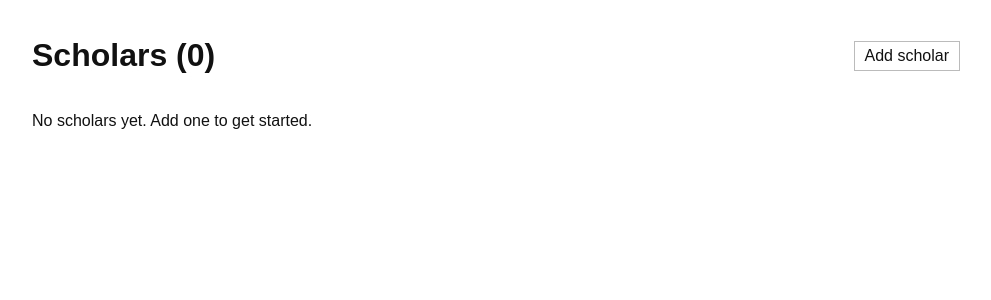
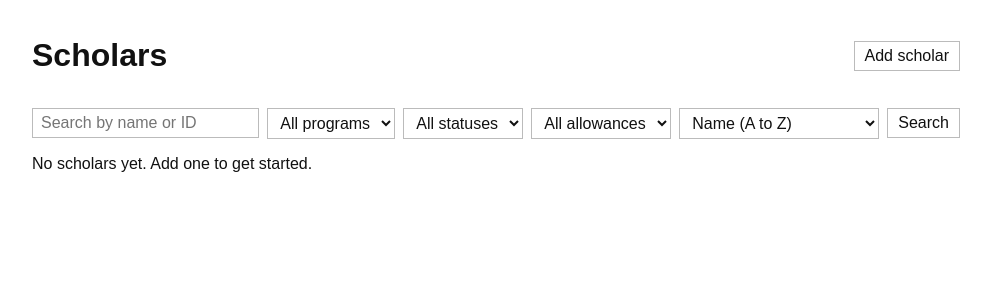
Before and after one commit to JevDoesCode/ScholarTrack, an ASP.NET Core app: page / in a window 1280 px wide. Shown: the part 47-347 px from the top of the page, without its empty margins (144-1135 px from the left). Run offline with ASP.NET Core 8, Linux system fonts and the light colour scheme.

Commit message:
Add files via upload

```diff
--- a/Controllers/ScholarsController.cs
+++ b/Controllers/ScholarsController.cs
@@ -2,6 +2,7 @@ using Microsoft.AspNetCore.Mvc;
 using Microsoft.EntityFrameworkCore;
 using ScholarTrack.Data;
 using ScholarTrack.Models;
+using ScholarTrack.ViewModels;
 
 namespace ScholarTrack.Controllers;
 
@@ -14,11 +15,56 @@ public class ScholarsController : Controller
         _db = db;
     }
 
-    // READ: list all scholars
-    public async Task<IActionResult> Index()
+    private const int PageSize = 10;
+
+    // READ: list scholars with search, filters, sorting and paging
+    public async Task<IActionResult> Index(
+        string? search, string? program, ScholarStatus? status, AllowanceStatus? allowance,
+        string? sort, int page = 1)
     {
-        var scholars = await _db.Scholars.AsNoTracking().OrderBy(s => s.Id).ToListAsync();
-        return View(scholars);
+        search = search?.Trim();
+        var sortKey = sort != null && ScholarListViewModel.SortOptions.ContainsKey(sort) ? sort : "name";
+
+        IQueryable<Scholar> query = _db.Scholars.AsNoTracking();
+
+        if (!string.IsNullOrEmpty(search))
+        {
+            // Match part of a name, or an exact ID number.
+            query = int.TryParse(search, out var idNumber)
+                ? query.Where(s => s.FullName.Contains(search) || s.Id == idNumber)
+                : query.Where(s => s.FullName.Contains(search));
+        }
+        if (!string.IsNullOrEmpty(program)) query = query.Where(s => s.Program == program);
+        if (status.HasValue) query = query.Where(s => s.Status == status.Value);
+        if (allowance.HasValue) query = query.Where(s => s.Allowance == allowance.Value);
+
+        query = sortKey switch
+        {
+            "name_desc" => query.OrderByDescending(s => s.FullName),
+            "year" => query.OrderBy(s => s.YearLevel).ThenBy(s => s.FullName),
+            "newest" => query.OrderByDescending(s => s.Id),
+            _ => query.OrderBy(s => s.FullName)
+        };
+
+        var totalCount = await query.CountAsync();
+        var pageCount = Math.Max(1, (int)Math.Ceiling(totalCount / (double)PageSize));
+        page = Math.Clamp(page, 1, pageCount);
+
+        var model = new ScholarListViewModel
+        {
+            Items = await query.Skip((page - 1) * PageSize).Take(PageSize).ToListAsync(),
+            Search = search,
+            Program = program,
+            Status = status,
+            Allowance = allowance,
+            Sort = sortKey,
+            Page = page,
+            PageSize = PageSize,
+            PageCount = pageCount,
+            TotalCount = totalCount,
+            OverallCount = await _db.Scholars.CountAsync()
+        };
+        return View(model);
     }
 
     // CREATE
@@ -71,19 +117,19 @@ public class ScholarsController : Controller
 
     // UPDATE: change status from the list
     [HttpPost, ValidateAntiForgeryToken]
-    public async Task<IActionResult> ChangeStatus(int id, ScholarStatus status)
+    public async Task<IActionResult> ChangeStatus(int id, ScholarStatus status, string? returnUrl)
     {
         var scholar = await _db.Scholars.FindAsync(id);
         if (scholar == null) return NotFound();
 
         scholar.Status = status;
         await _db.SaveChangesAsync();
-        return RedirectToAction(nameof(Index));
+        return RedirectBack(returnUrl);
     }
 
     // UPDATE: release or set the allowance back to pending
     [HttpPost, ValidateAntiForgeryToken]
-    public async Task<IActionResult> ToggleAllowance(int id)
+    public async Task<IActionResult> ToggleAllowance(int id, string? returnUrl)
     {
         var scholar = await _db.Scholars.FindAsync(id);
         if (scholar == null) return NotFound();
@@ -94,7 +140,7 @@ public class ScholarsController : Controller
         await _db.SaveChangesAsync();
 
         TempData["Message"] = $"{scholar.FullName}'s allowance is now {scholar.Allowance}.";
-        return RedirectToAction(nameof(Index));
+        return RedirectBack(returnUrl);
     }
 
     // DELETE: confirmation page, then the actual delete
@@ -118,6 +164,14 @@ public class ScholarsController : Controller
         return RedirectToAction(nameof(Index));
     }
 
+    // Go back to the list with the same search and filters, but only to a local URL.
+    private IActionResult RedirectBack(string? returnUrl)
+    {
+        return !string.IsNullOrEmpty(returnUrl) && Url.IsLocalUrl(returnUrl)
+            ? LocalRedirect(returnUrl)
+            : RedirectToAction(nameof(Index));
+    }
+
     private void ValidateProgram(Scholar scholar)
     {
         if (!string.IsNullOrEmpty(scholar.Program) && !ScholarOptions.Programs.Contains(scholar.Program))
--- a/Views/Scholars/Index.cshtml
+++ b/Views/Scholars/Index.cshtml
@@ -1,10 +1,11 @@
-@model List<Scholar>
+@model ScholarListViewModel
 @{
     ViewData["Title"] = "Scholars";
+    var returnUrl = Context.Request.Path + Context.Request.QueryString;
 }
 
 <div class="bar">
-    <h1>Scholars (@Model.Count)</h1>
+    <h1>Scholars</h1>
     <a class="btn" asp-action="Create">Add scholar</a>
 </div>
 
@@ -13,12 +14,57 @@
     <p class="notice" role="status">@message</p>
 }
 
-@if (Model.Count == 0)
+<form method="get" asp-action="Index" class="search" role="search">
+    <div class="search-row">
+        <input type="search" name="search" value="@Model.Search" placeholder="Search by name or ID" aria-label="Search by name or ID" />
+
+        <select name="program" aria-label="Program">
+            <option value="">All programs</option>
+            @foreach (var p in ScholarOptions.Programs)
+            {
+                <option value="@p" selected="@(p == Model.Program)">@p</option>
+            }
+        </select>
+
+        <select name="status" aria-label="Status">
+            <option value="">All statuses</option>
+            @foreach (var st in Enum.GetValues<ScholarStatus>())
+            {
+                <option value="@st" selected="@(st == Model.Status)">@st</option>
+            }
+        </select>
+
+        <select name="allowance" aria-label="Allowance">
+            <option value="">All allowances</option>
+            @foreach (var al in Enum.GetValues<AllowanceStatus>())
+            {
+                <option value="@al" selected="@(al == Model.Allowance)">@al</option>
+            }
+        </select>
+
+        <select name="sort" aria-label="Sort by">
+            @foreach (var option in ScholarListViewModel.SortOptions)
+            {
+                <option value="@option.Key" selected="@(option.Key == Model.Sort)">@option.Value</option>
+            }
+        </select>
+
+        <button type="submit">Search</button>
+        @if (Model.HasFilters || Model.Sort != "name")
+        {
+            <a class="btn" asp-action="Index">Reset</a>
+        }
+    </div>
+</form>
+
+@if (Model.TotalCount == 0)
 {
-    <p>No scholars yet. Add one to get started.</p>
+    <p>@(Model.OverallCount == 0 ? "No scholars yet. Add one to get started." : "No scholars match your search. Try different keywords or reset the filters.")</p>
 }
 else
 {
+    <p class="summary">Showing @(Model.FirstItem) to @(Model.LastItem) of @(Model.TotalCount) @(Model.HasFilters ? "matching " : "")scholars</p>
+
     <div class="table-wrap">
         <table>
             <thead>
@@ -33,7 +79,7 @@ else
                 </tr>
             </thead>
             <tbody>
-                @foreach (var s in Model)
+                @foreach (var s in Model.Items)
                 {
                     <tr>
                         <td>@s.Id</td>
@@ -42,6 +88,7 @@ else
                         <td>@s.YearLevel</td>
                         <td>
                             <form asp-action="ChangeStatus" asp-route-id="@s.Id" method="post">
+                                <input type="hidden" name="returnUrl" value="@returnUrl" />
                                 <select name="status" aria-label="Status for @s.FullName" onchange="this.form.submit()">
                                     @foreach (var st in Enum.GetValues<ScholarStatus>())
                                     {
@@ -53,6 +100,7 @@ else
                         <td>
                             <span class="tag @(s.Allowance == AllowanceStatus.Released ? "tag-released" : "")">@s.Allowance</span>
                             <form asp-action="ToggleAllowance" asp-route-id="@s.Id" method="post" class="inline">
+                                <input type="hidden" name="returnUrl" value="@returnUrl" />
                                 <button type="submit">@(s.Allowance == AllowanceStatus.Released ? "Set to Pending" : "Release")</button>
                             </form>
                         </td>
@@ -65,4 +113,19 @@ else
             </tbody>
         </table>
     </div>
+
+    @if (Model.PageCount > 1)
+    {
+        <nav class="pagination" aria-label="Pagination">
+            @if (Model.Page > 1)
+            {
+                <a class="btn" asp-action="Index" asp-all-route-data="Model.RouteValues(Model.Page - 1)">Previous</a>
+            }
+            <span>Page @(Model.Page) of @(Model.PageCount)</span>
+            @if (Model.Page < Model.PageCount)
+            {
+                <a class="btn" asp-action="Index" asp-all-route-data="Model.RouteValues(Model.Page + 1)">Next</a>
+            }
+        </nav>
+    }
 }
--- a/Views/_ViewImports.cshtml
+++ b/Views/_ViewImports.cshtml
@@ -1,3 +1,4 @@
 @using ScholarTrack
 @using ScholarTrack.Models
+@using ScholarTrack.ViewModels
 @addTagHelper *, Microsoft.AspNetCore.Mvc.TagHelpers
--- a/wwwroot/css/site.css
+++ b/wwwroot/css/site.css
@@ -43,3 +43,11 @@ form.inline { display: inline; }
 
 .tag { padding: 1px 8px; border: 1px dashed var(--text); font-size: 13px; margin-right: 4px; }
 .tag-released { border-style: solid; background: var(--text); color: var(--bg); }
+
+/* Search and paging */
+.search { margin: 12px 0; }
+.search-row { display: flex; flex-wrap: wrap; gap: 8px; align-items: center; }
+.search-row select { display: inline-block; width: auto; max-width: 100%; }
+.search-row input[type="search"] { display: inline-block; flex: 1; width: auto; min-width: 200px; max-width: none; }
+.summary { color: var(--muted); font-size: 14px; margin: 6px 0 10px; }
+.pagination { display: flex; align-items: center; gap: 12px; margin-top: 12px; }
```
Also changed, not shown: ViewModels/ScholarListViewModel.cs (added, +47 -0 lines).
